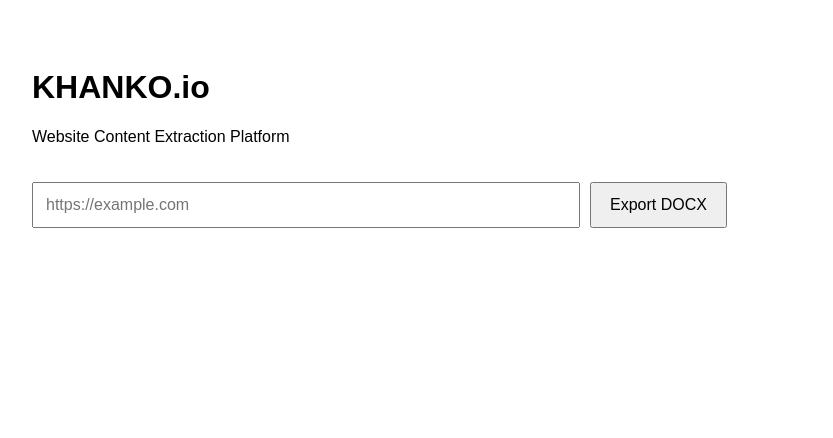
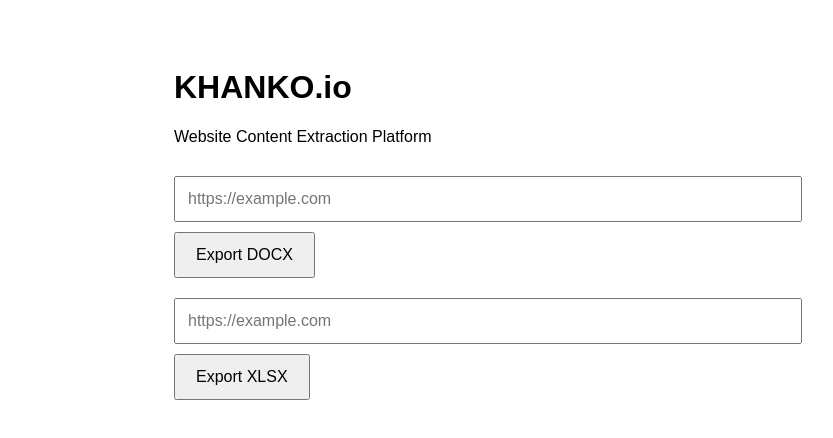
Before and after one commit to KhankoYordanov/khanko-io, a Next.js app: page / in a window 1280 px wide. Shown: the top 438 px of the page, without its empty margins (16-849 px from the left). Built offline with nearby package versions, Linux system fonts and the light colour scheme.

Commit message:
Update page.tsx

```diff
--- a/app/page.tsx
+++ b/app/page.tsx
@@ -1,10 +1,25 @@
 export default function HomePage() {
   return (
-    <main style={{ padding: 40, fontFamily: "Arial, sans-serif" }}>
+    <main
+      style={{
+        padding: 40,
+        fontFamily: "Arial, sans-serif",
+        maxWidth: 900,
+        margin: "0 auto",
+      }}
+    >
       <h1>KHANKO.io</h1>
 
       <p>Website Content Extraction Platform</p>
 
+      <div
+        style={{
+          display: "flex",
+          flexDirection: "column",
+          gap: 20,
+          marginTop: 30,
+        }}
+      >
         <form method="POST" action="/api/export-docx">
           <input
             name="url"
@@ -13,18 +28,19 @@ export default function HomePage() {
             required
             style={{
               width: "100%",
-            maxWidth: 520,
+              maxWidth: 600,
               padding: 12,
               fontSize: 16,
-            marginTop: 20,
-            marginRight: 10,
+              marginBottom: 10,
             }}
           />
+
+          <br />
 
           <button
             type="submit"
             style={{
-            padding: "12px 18px",
+              padding: "12px 20px",
               fontSize: 16,
               cursor: "pointer",
             }}
@@ -32,6 +48,36 @@ export default function HomePage() {
             Export DOCX
           </button>
         </form>
+
+        <form method="POST" action="/api/export-xlsx">
+          <input
+            name="url"
+            type="url"
+            placeholder="https://example.com"
+            required
+            style={{
+              width: "100%",
+              maxWidth: 600,
+              padding: 12,
+              fontSize: 16,
+              marginBottom: 10,
+            }}
+          />
+
+          <br />
+
+          <button
+            type="submit"
+            style={{
+              padding: "12px 20px",
+              fontSize: 16,
+              cursor: "pointer",
+            }}
+          >
+            Export XLSX
+          </button>
+        </form>
+      </div>
     </main>
   );
 }
```
Lines whose indentation alone changed are shown as unchanged.
